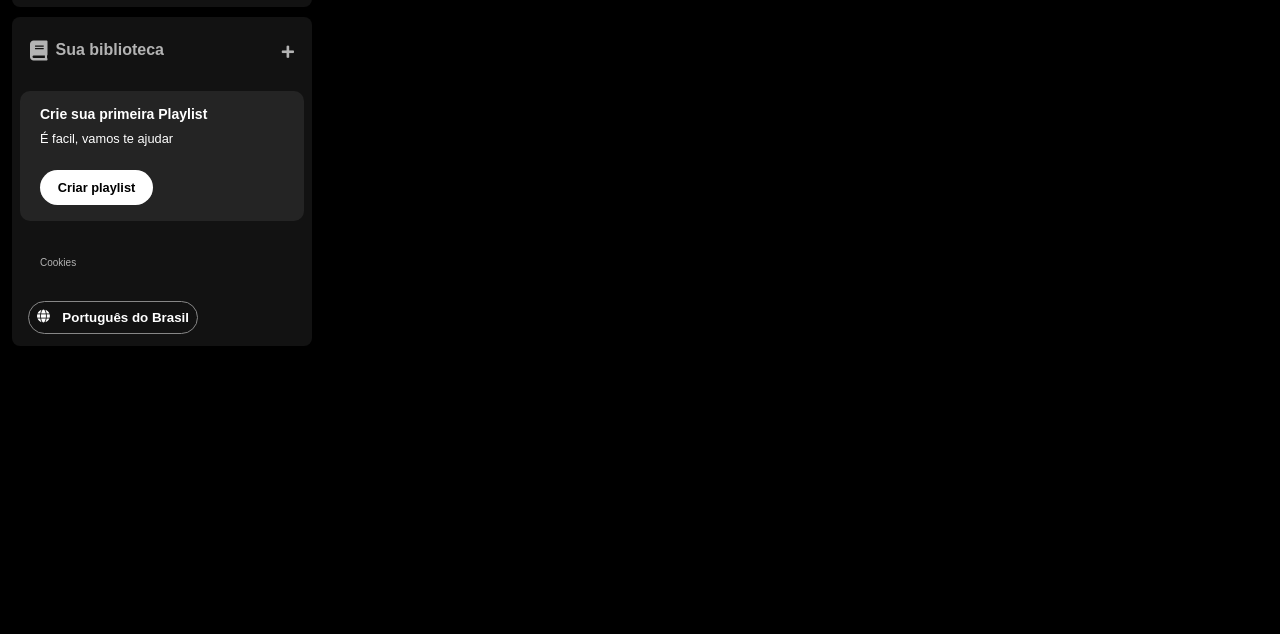
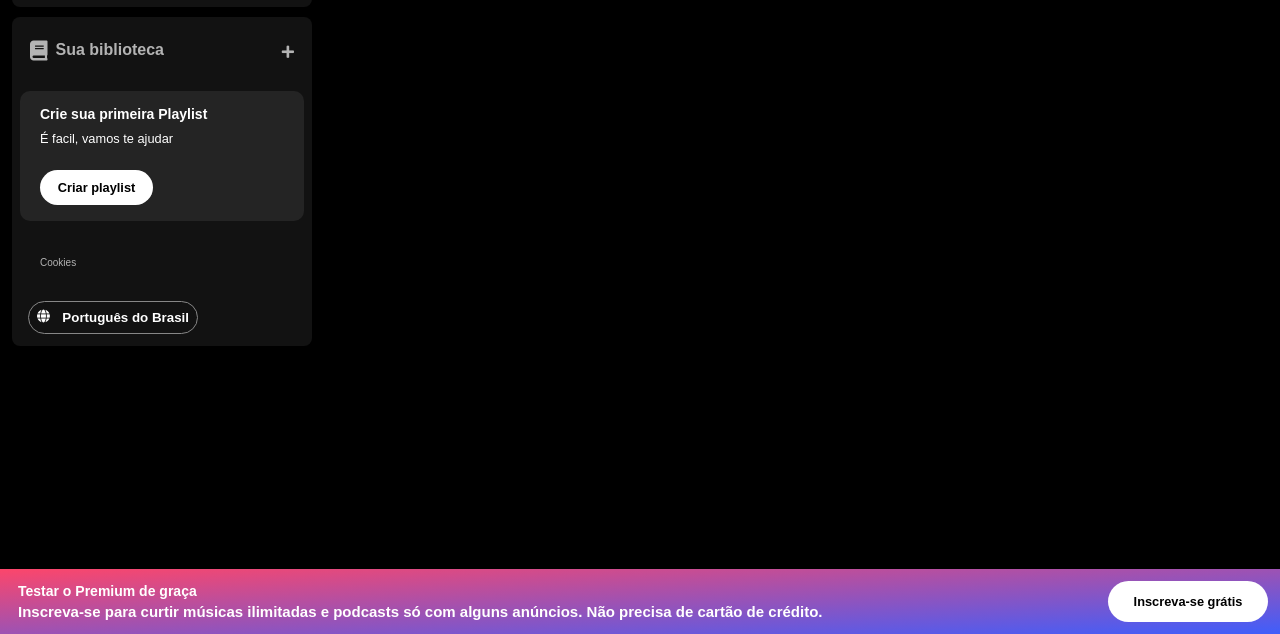
Before and after one commit to GuiMeiring/spotify-clone, a plain HTML site: page index.html in a window 1280 px wide. Shown: the part 166-800 px from the top of the page. Drawn offline with Linux system fonts and the light colour scheme.

Commit message:
Adicionado o footer

```diff
--- a/index.html
+++ b/index.html
@@ -61,4 +61,15 @@
       </div>
   </div>
 </body>
+<footer>
+  <a href="">
+    <div class="sidebar-footer">
+      <div class="sidebar-footer__content">
+        <span class="text title">Testar o Premium de graça</span>
+        <span class="text subtitle">Inscreva-se para curtir músicas ilimitadas e podcasts só com alguns anúncios. Não precisa de cartão de crédito.</span>
+      </div>
+      <button class="sidebar-footer__button ">Inscreva-se grátis</button>
+    </div>
+  </a>
+</footer>
 </html>
--- a/styles.css
+++ b/styles.css
@@ -178,3 +178,57 @@ h1 {
     border-radius: 20px;
 
 }
+
+.sidebar-footer {
+    position: fixed;
+    display: flex;
+    justify-content: space-between;
+    flex-direction: row;
+    bottom: 0;
+    width: 100%;
+    background-image: linear-gradient(to bottom right, #fc466b, #3f5efb);
+    color: #b3b3b3;
+  }
+
+.sidebar-footer .sidebar-footer__content {
+    display: flex;
+    flex-direction: column;
+    padding: 12px 18px;
+}
+
+.sidebar-footer .sidebar-footer__content .text {
+    color: #ffff;
+    padding: 3px 0;
+    font-family: "DM Sans", sans-serif;
+}
+
+.sidebar-footer .sidebar-footer__content .title {
+    font-size: 14px;
+    font-weight: 700;
+}
+.sidebar-footer .sidebar-footer__content .subtitle {
+    font-weight: 600;
+    font-size: 15px;
+}
+
+.sidebar-footer__button {
+    background-color: #ffffff;
+    color: #000;
+    border-radius: 9999px;
+    display: flex;
+    font-size: 0.8rem;
+    font-weight: 700;
+    font-family: "DM Sans", sans-serif;
+    text-decoration: none;
+    text-transform: none;
+    padding: 12px;
+    border: 0px;
+    width: 160px;
+    justify-content: center;
+    align-items: center;
+    margin: 12px;
+
+  }
+  .sidebar-footer__button:hover {
+    margin: 10px;
+  }
```
